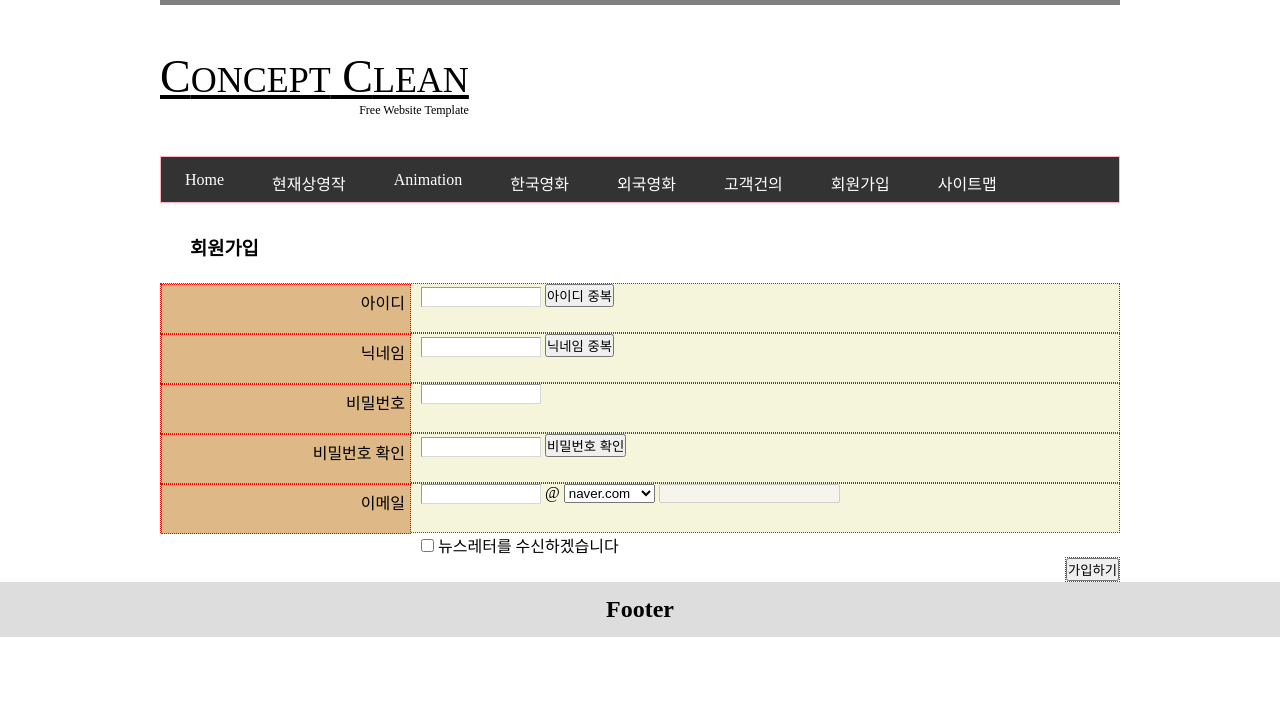
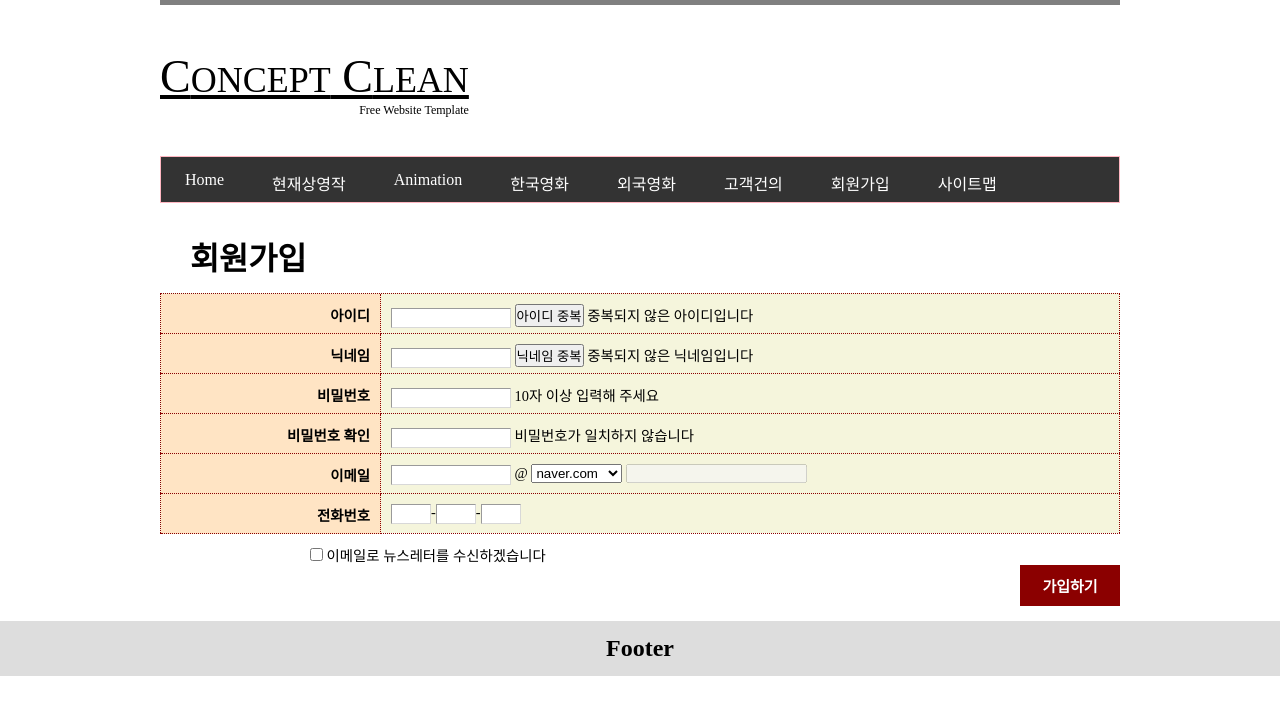
Before and after one commit to pazer1/HTMLProject, a plain HTML site: page signin.html in a window 1280 px wide. Drawn offline with Linux system fonts and the light colour scheme.

Commit message:
signin basic

```diff
--- a/signin.html
+++ b/signin.html
@@ -101,23 +101,40 @@
                     width: 960px;
                     margin: auto;
                 }
+                .container{
+                    font-size: 0.9em
+                }
                 ul{
                     list-style: none;
+                    border-bottom: 1px dotted darkred;
                 }
-                h3{
-                    height: 50px;
-                    margin-left: 30px;
-                    margin-top: 30px;
+                li{
+                    height: 40px;
+                    background-color: beige;
+                    border: 1px dotted darkred;
+                    border-bottom: 0px;
+                }
+                #title{
+                    height: 90px;
+                    padding: 30px;
+                    font-size: 2.2em;
+                    font-weight: bold;
                 }
                 .floated{
                     float: left;
                     margin-right: 10px;
-                    width: 250px;
-                    height: 50px;
-                    padding: 5px;
+                    width: 220px;
+                    height: 40px;
+                    padding: 10px;
                     text-align: right;
-                    background-color: burlywood;
-                    border: 1px dotted red;
+                    background-color: bisque;
+                    border-right: 1px dotted darkred;
+                    border-bottom: 1px dotted darkred;
+                    font-weight: bold;
+                }
+                .inputs{
+                    height: 40px;
+                    padding: 10px;
                 }
                 .textbox{
                     width: 120px;
@@ -128,53 +145,75 @@
                     border-bottom: 1px solid #d8d8d8;
                     vertical-align: middle;
                 }
-                li{
-                    height: 50px;
-                    background-color: beige;
-                    border: 1px dotted red;
+                .phonenum{
+                    width: 40px;
+                    height: 20px;
+                    padding: 2px 2px 0 2px;
+                    border: 1px solid #9a9a9a;
+                    border-right: 1px solid #d8d8d8;
+                    border-bottom: 1px solid #d8d8d8;
+                    vertical-align: middle;
                 }
                 #signIn{
                     float: right;
-                    border: 1px dotted red;
+                    margin-bottom: 15px;
                 }
                 #finalButton{
-                    size: 50px;
+                    width:100px;
+                    background-color: darkred;
+                    border: none;
+                    color:#fff;
+                    padding: 10px 0;
+                    text-align: center;
+                    text-decoration: none;
+                    display: inline-block;
+                    font-size: 15px;
+                    font-weight: bold;
+                    cursor: pointer;
                 }
             </style>
-            <h3>회원가입</h3>
+            <p id="title">회원가입</p>
 
             <ul>
                 <li>
                     <div class="floated">아이디</div>
-                    <div><input class="textbox" type="text"> <button>아이디 중복</button> <br> </div>
+                    <div class="inputs"><input class="textbox" type="text"> <button>아이디 중복</button>
+                    중복되지 않은 아이디입니다</div>
                 </li>
                 <li>
                     <div class="floated">닉네임</div>
-                    <div><input class="textbox" type="text"> <button>닉네임 중복</button> <br> </div>
+                    <div class="inputs"><input class="textbox" type="text"> <button>닉네임 중복</button>
+                    중복되지 않은 닉네임입니다</div>
                 </li>
                 <li>
                     <div class="floated">비밀번호</div>
-                    <div><input class="textbox" type="password"> <br> </div>
+                    <div class="inputs"><input class="textbox" type="password">
+                    10자 이상 입력해 주세요</div>
                 </li>
                 <li>
                     <div class="floated">비밀번호 확인</div>
-                    <div><input class="textbox" type="password"> <button>비밀번호 확인</button> <br> </div>
+                    <div class="inputs"><input class="textbox" type="password">
+                    비밀번호가 일치하지 않습니다</div>
                 </li>
                 <li>
                     <div class="floated">이메일</div>
-                    <div><input class="textbox" type="text"> @
+                    <div class="inputs"><input class="textbox" type="text"> @
                         <select name="mail">
                             <option value="">naver.com</option>
                             <option value="">google.com</option>
                             <option value="">hanmail.net</option>
                             <option value="">nate.com</option>
                             <option value="" onselect="">직접 입력</option>
-                        </select> <input type="text" disabled> <br>
+                        </select> <input type="text" disabled>
                     </div>
+                </li>
+                <li>
+                    <div class="floated">전화번호</div>
+                    <div class="inputs"><input class="phonenum" type="number">-<input class="phonenum" type="number">-<input class="phonenum" type="number"> </div>
                 </li>
             </ul>
 
-            <div style="margin-left:150px;"><input class="checkbox" type="checkbox"> 뉴스레터를 수신하겠습니다</div>
+            <div style="margin-left:150px; margin-top: 10px;"><input class="checkbox" type="checkbox"> 이메일로 뉴스레터를 수신하겠습니다</div>
 
             <div id="signIn"><button id="finalButton">가입하기</button></div>
 
```
